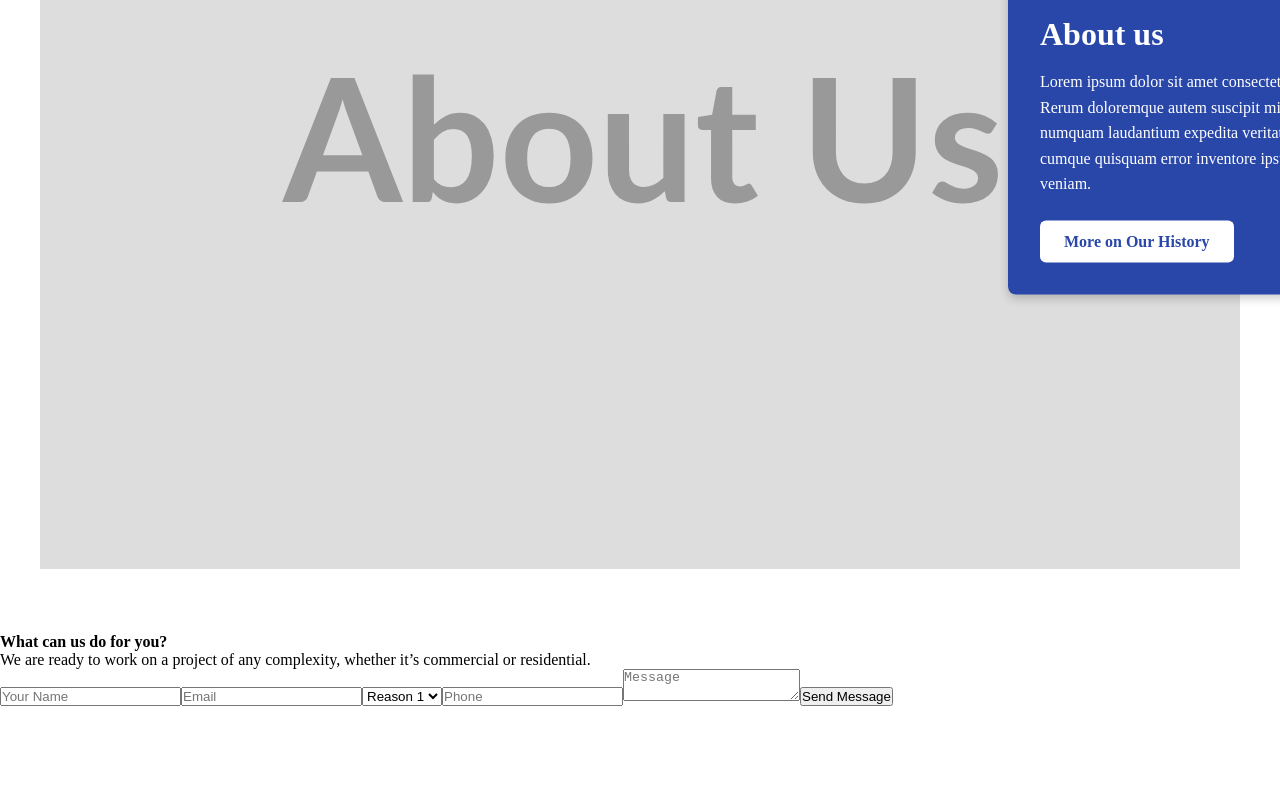
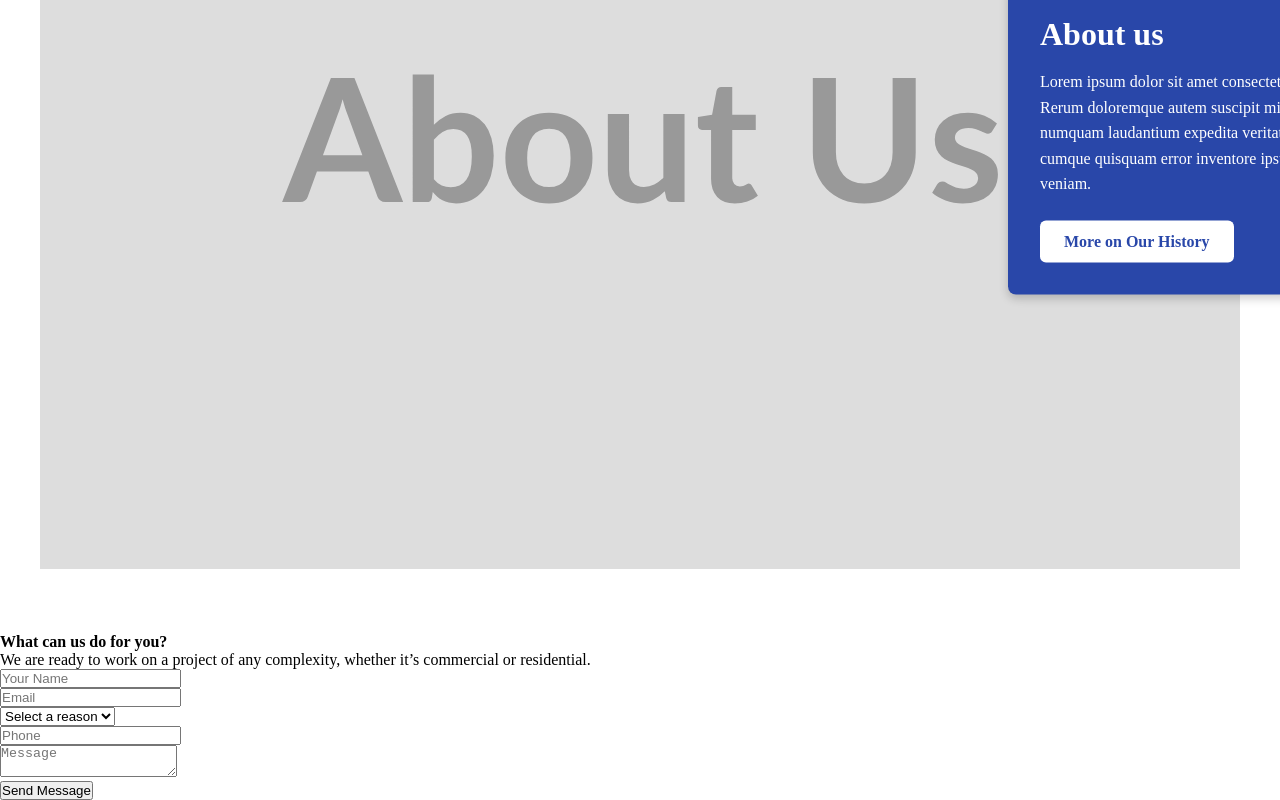
Before and after one commit to GabrielCorona2001/NextLandingPage, a Next.js app: page / in a window 1280 px wide. Shown: the part 1346-2146 px from the top of the page. Before the commit the page ends 2052 px from the top, so only its background shows below. Built offline with nearby package versions, Linux system fonts and the light colour scheme.

Commit message:
feat(form): form logic to submit

```diff
--- a/src/app/ui/form/Form.tsx
+++ b/src/app/ui/form/Form.tsx
@@ -1,27 +1,132 @@
 "use client";
-import React from "react";
+import React, { useState } from "react";
+
+import type { Form } from "../../lib/types";
+
 export function Form() {
+    const [formData, setFormData] = useState<Form>({
+        name: "",
+        email: "",
+        reasonForContact: "",
+        phone: "",
+        message: "",
+    });
 
+    const [errors, setErrors] = useState<Partial<Form>>({
+        name: "",
+        email: "",
+        reasonForContact: "",
+        phone: "",
+        message: "",
+    });
 
+    const validateForm = (): boolean => {
+        const newErrors: Partial<Form> = {};
 
+        if (!formData.name.trim()) {
+            newErrors.name = "O nome é obrigatório.";
+        }
+        if (!formData.email.trim()) {
+            newErrors.email = "O e-mail é obrigatório.";
+        }
+        if (!formData.reasonForContact) {
+            newErrors.reasonForContact = "Selecione um motivo de contato.";
+        }
 
+        if(!formData.message.trim()) {
+            newErrors.message = "A mensagem é obrigatória.";
+        }
 
+        setErrors(newErrors);
+
+        return Object.keys(newErrors).length === 0;
+    };
+
+    const handleSubmit = (e: React.FormEvent) => {
+        e.preventDefault();
+
+        if (validateForm()) {
+            console.log("Formulário válido, dados:", formData);
+        } else {
+            console.log("Formulário inválido, corrigir erros.");
+        }
+    };
+
+    const handleChange = (
+        e: React.ChangeEvent<HTMLInputElement | HTMLTextAreaElement | HTMLSelectElement>
+    ) => {
+        const { name, value } = e.target;
+        setFormData((prevState) => ({ ...prevState, [name]: value }));
+
+        setErrors((prevErrors) => ({ ...prevErrors, [name]: "" }));
+    };
 
     return (
-    <form>
+        <form onSubmit={handleSubmit} noValidate>
+            <div>
+                <input
+                    type="text"
+                    placeholder="Your Name"
+                    value={formData.name}
+                    onChange={handleChange}
+                    name="name"
+                />
+                {errors.name && <span style={{ color: "red" }}>{errors.name}</span>}
+            </div>
 
-        <input type="text" placeholder="Your Name" />
-        <input type="email" placeholder="Email" />
-        <select name="reasonForContact" id="reasonForContact">
+            <div>
+                <input
+                    type="email"
+                    placeholder="Email"
+                    value={formData.email}
+                    onChange={handleChange}
+                    name="email"
+                />
+                {errors.email && <span style={{ color: "red" }}>{errors.email}</span>}
+            </div>
+
+            <div>
+                <select
+                    name="reasonForContact"
+                    id="reasonForContact"
+                    value={formData.reasonForContact}
+                    onChange={handleChange}
+                >
+                    <option value="" disabled>
+                        Select a reason
+                    </option>
                     <option value="reason1">Reason 1</option>
                     <option value="reason2">Reason 2</option>
                     <option value="reason3">Reason 3</option>
                     <option value="reason4">Reason 4</option>
                 </select>
+                {errors.reasonForContact && (
+                    <span style={{ color: "red" }}>{errors.reasonForContact}</span>
+                )}
+            </div>
 
-        <input type="text" placeholder="Phone" />
-        <textarea placeholder="Message"></textarea>
+            <div>
+                <input
+                    type="text"
+                    placeholder="Phone"
+                    value={formData.phone}
+                    onChange={handleChange}
+                    name="phone"
+                />
+                {errors.phone && <span style={{ color: "red" }}>{errors.phone}</span>}
+            </div>
+
+            <div>
+                <textarea
+                    placeholder="Message"
+                    value={formData.message}
+                    onChange={handleChange}
+                    name="message"
+                />
+                {errors.message && <span style={{ color: "red" }}>{errors.message}</span>}
+            </div>
+
             <button type="submit">Send Message</button>
         </form>
-    )
+    );
 }
```
Also changed, not shown: src/app/lib/types.ts (+10 -1 lines). Lines whose indentation alone changed are shown as unchanged.
